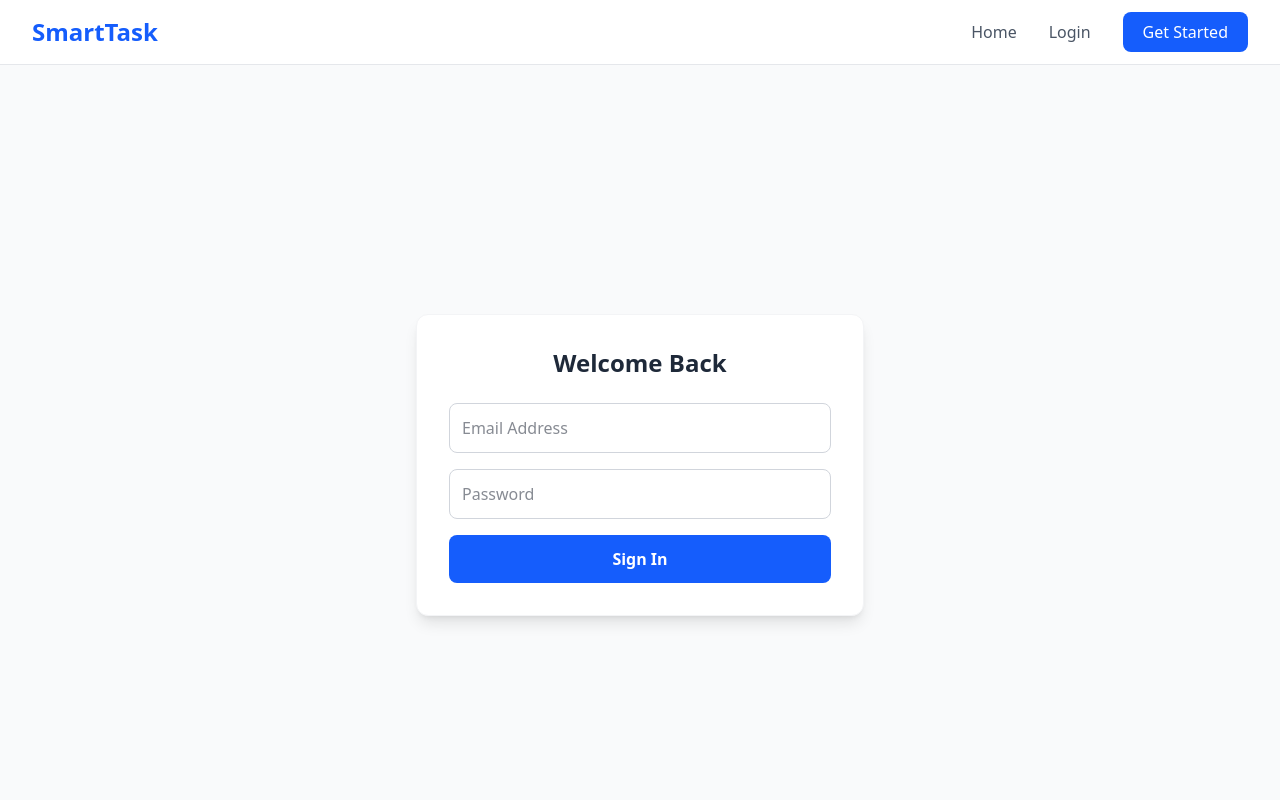
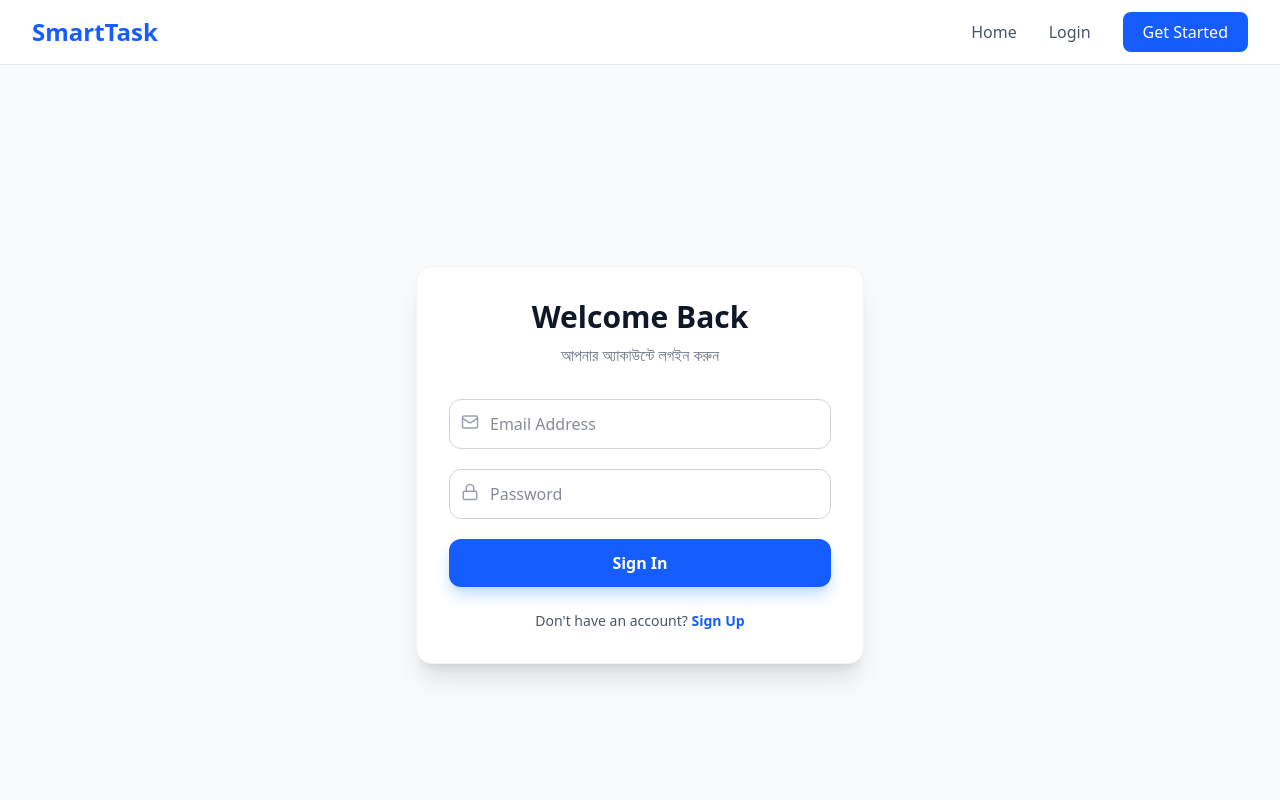
Before and after one commit to alhaz-431/front-smarttask, a Next.js app: page /login in a window 1280 px wide. Shown: the top 800 px of the page. Built offline with nearby package versions, Linux system fonts and the light colour scheme; no server answers.

Commit message:
updated signup page

```diff
--- a/src/app/(auth)/login/page.tsx
+++ b/src/app/(auth)/login/page.tsx
@@ -2,9 +2,10 @@
 
 import { useState } from "react";
 import { useRouter } from "next/navigation";
+import Link from "next/link";
 import api from "@/lib/axios";
-import { Loader2 } from "lucide-react";
-import { toast } from "react-hot-toast"; // Toast ইমপোর্ট করা হলো
+import { Loader2, Mail, Lock } from "lucide-react";
+import { toast } from "react-hot-toast";
 
 export default function LoginPage() {
   const [formData, setFormData] = useState({ email: "", password: "" });
@@ -14,23 +15,33 @@
   const handleSubmit = async (e: React.FormEvent) => {
     e.preventDefault();
     setLoading(true);
+
     try {
+      // ব্যাকএন্ডে লগইন রিকোয়েস্ট
       const response = await api.post("/auth/login", formData);
-      localStorage.setItem("token", response.data.token);
 
-      // সাকসেস টোস্ট
-      toast.success("Login Successful! Welcome back.", {
-        duration: 3000,
-        position: "top-right",
-      });
+      // কুকিতে টোকেন সেভ করা
+      document.cookie = `token=${response.data.token}; path=/; max-age=86400; SameSite=Strict`;
 
+      // ব্যাকএন্ড থেকে আসা রোল চেক করা
+      const role = response.data.user?.role;
+
+      toast.success("Login Successful! Welcome back.");
+
+      // রোল অনুযায়ী রিডাইরেকশন
+      if (role === "admin") {
+        router.push("/dashboard/admin");
+      } else if (role === "manager") {
+        router.push("/dashboard/manager");
+      } else {
         router.push("/dashboard/projects");
-    } catch (error) {
-      // এরর টোস্ট
-      toast.error("Login failed. Please check your credentials.", {
-        duration: 3000,
-        position: "top-right",
-      });
+      }
+
+      // পেজ রিলোড যাতে মিডলওয়্যার কাজ করে
+      router.refresh();
+
+    } catch (error: any) {
+      toast.error(error.response?.data?.message || "Login failed. Please check your credentials.");
     } finally {
       setLoading(false);
     }
@@ -38,30 +49,49 @@
 
   return (
     <div className="min-h-screen flex items-center justify-center bg-gray-50 px-4">
-      <div className="max-w-md w-full bg-white p-8 rounded-xl shadow-lg border border-gray-100">
-        <h2 className="text-2xl font-bold text-center text-gray-800 mb-6">Welcome Back</h2>
-        <form onSubmit={handleSubmit} className="space-y-4">
+      <div className="max-w-md w-full bg-white p-8 rounded-2xl shadow-xl border border-gray-100">
+        <div className="text-center mb-8">
+          <h2 className="text-3xl font-bold text-gray-900">Welcome Back</h2>
+          <p className="text-gray-500 mt-2">আপনার অ্যাকাউন্টে লগইন করুন</p>
+        </div>
+
+        <form onSubmit={handleSubmit} className="space-y-5">
+          <div className="relative">
+            <Mail className="absolute left-3 top-3.5 text-gray-400" size={18} />
             <input
               type="email"
               placeholder="Email Address"
-            className="w-full p-3 border border-gray-300 rounded-lg focus:ring-2 focus:ring-blue-500 outline-none transition"
+              className="w-full pl-10 pr-4 py-3 border border-gray-300 rounded-xl focus:ring-2 focus:ring-blue-500 outline-none transition"
               onChange={(e) => setFormData({ ...formData, email: e.target.value })}
               required
             />
+          </div>
+
+          <div className="relative">
+            <Lock className="absolute left-3 top-3.5 text-gray-400" size={18} />
             <input
               type="password"
               placeholder="Password"
-            className="w-full p-3 border border-gray-300 rounded-lg focus:ring-2 focus:ring-blue-500 outline-none transition"
+              className="w-full pl-10 pr-4 py-3 border border-gray-300 rounded-xl focus:ring-2 focus:ring-blue-500 outline-none transition"
               onChange={(e) => setFormData({ ...formData, password: e.target.value })}
               required
             />
+          </div>
+
           <button
             disabled={loading}
-            className="w-full bg-blue-600 hover:bg-blue-700 text-white font-semibold py-3 rounded-lg transition flex justify-center items-center"
+            className="w-full bg-blue-600 hover:bg-blue-700 text-white font-semibold py-3 rounded-xl transition flex justify-center items-center shadow-lg shadow-blue-200"
           >
             {loading ? <Loader2 className="animate-spin" /> : "Sign In"}
           </button>
         </form>
+
+        <p className="text-center mt-6 text-sm text-gray-600">
+          Don't have an account?{" "}
+          <Link href="/signup" className="text-blue-600 font-semibold hover:underline">
+            Sign Up
+          </Link>
+        </p>
       </div>
     </div>
   );
```
Lines whose indentation alone changed are shown as unchanged.
